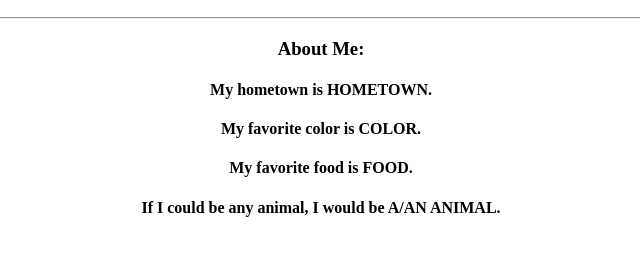
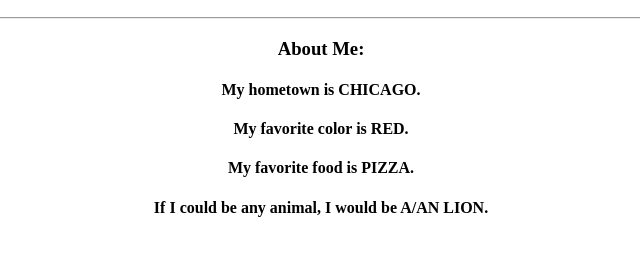
Before and after one commit to alanisleonel/repolesson, a plain HTML site: page index.html in a window 1280 px wide. Shown: the part 110-366 px from the top of the page, without its empty margins (319-959 px from the left). Drawn offline with Linux system fonts and the light colour scheme.

Commit message:
filled out infotmation

```diff
--- a/index.html
+++ b/index.html
@@ -11,10 +11,10 @@
 				<h2>Software Developer</h2>
 				<hr>
 				<h3>About Me:</h3>
-					<h4>My hometown is HOMETOWN.</h4>
-					<h4>My favorite color is COLOR.</h4>
-					<h4>My favorite food is FOOD.</h4>
-					<h4>If I could be any animal, I would be A/AN ANIMAL.</h4>
+					<h4>My hometown is CHICAGO.</h4>
+					<h4>My favorite color is RED.</h4>
+					<h4>My favorite food is PIZZA.</h4>
+					<h4>If I could be any animal, I would be A/AN LION.</h4>
 			</div>
 		  </body>
 		</html>
```
